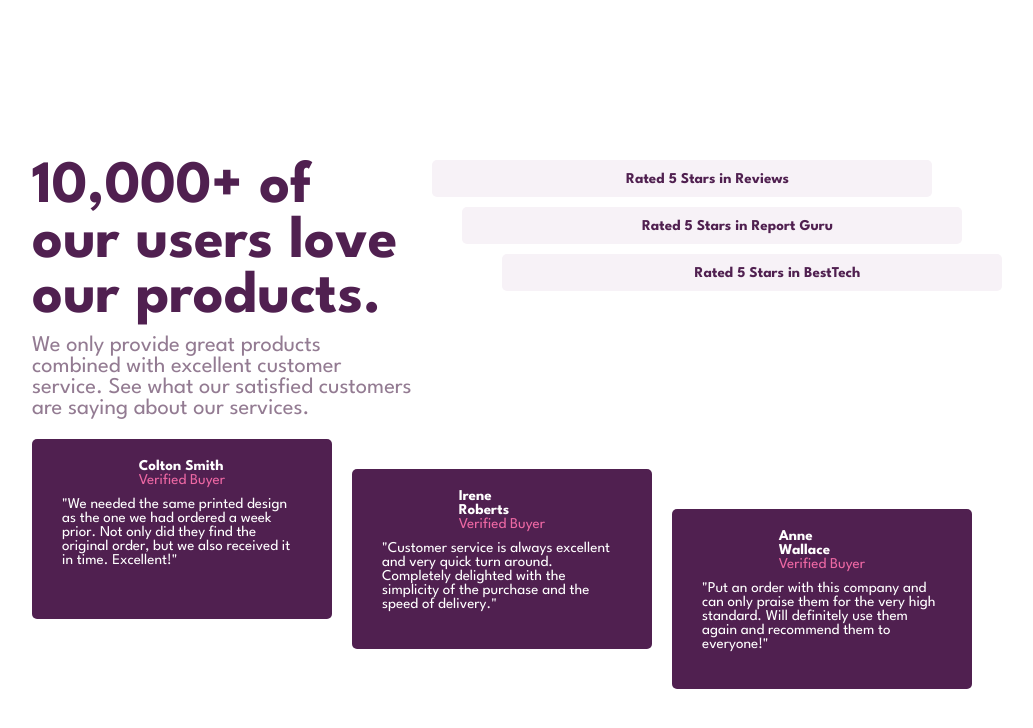
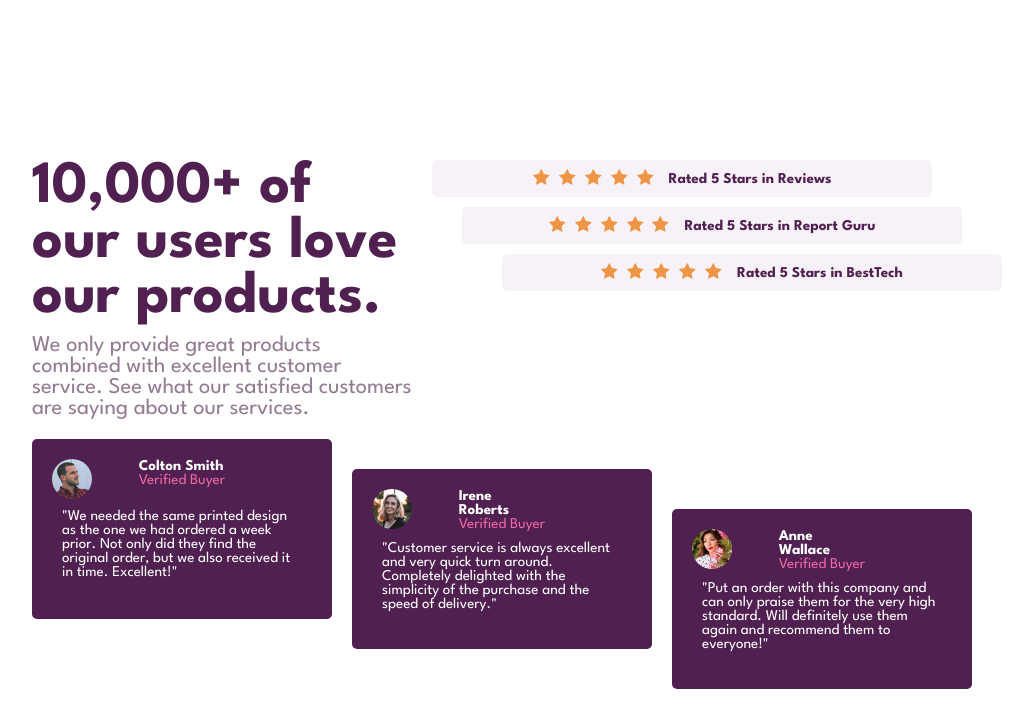
Before and after one commit to Megelado/social-proof-section-master, a plain HTML site: page index.html in a window 1280 px wide. Shown: the whole page, without its empty margins (118-1151 px from the left). Drawn offline with Linux system fonts and the light colour scheme; the site is published under a folder, as on GitHub Pages, so addresses that start at the root find nothing.

Commit message:
Update index.html

```diff
--- a/index.html
+++ b/index.html
@@ -30,16 +30,16 @@
             </p>
           </div>
           <div>
-            <div class="avaliacao" id="item1"> <div class="star"><img src="/images/icon-star.svg" alt=""> <img src="/images/icon-star.svg" alt=""> <img src="/images/icon-star.svg" alt=""> <img src="/images/icon-star.svg" alt=""> <img src="/images/icon-star.svg" alt=""> </div> <div>Rated 5 Stars in Reviews</div></div>
-            <div class="avaliacao" id="item2"><div class="star"><img src="/images/icon-star.svg" alt=""> <img src="/images/icon-star.svg" alt=""> <img src="/images/icon-star.svg" alt=""> <img src="/images/icon-star.svg" alt=""> <img src="/images/icon-star.svg" alt=""></div> <div>Rated 5 Stars in Report Guru</div></div>
-            <div class="avaliacao" id="item3"><div class="star"><img src="/images/icon-star.svg" alt=""> <img src="/images/icon-star.svg" alt=""> <img src="/images/icon-star.svg" alt=""> <img src="/images/icon-star.svg" alt=""> <img src="/images/icon-star.svg" alt=""></div><div>Rated 5 Stars in BestTech</div></div>
+            <div class="avaliacao" id="item1"> <div class="star"><img src="./images/icon-star.svg" alt=""> <img src="./images/icon-star.svg" alt=""> <img src="./images/icon-star.svg" alt=""> <img src="./images/icon-star.svg" alt=""> <img src="./images/icon-star.svg" alt=""> </div> <div>Rated 5 Stars in Reviews</div></div>
+            <div class="avaliacao" id="item2"><div class="star"><img src="./images/icon-star.svg" alt=""> <img src="./images/icon-star.svg" alt=""> <img src="./images/icon-star.svg" alt=""> <img src="./images/icon-star.svg" alt=""> <img src="./images/icon-star.svg" alt=""></div> <div>Rated 5 Stars in Report Guru</div></div>
+            <div class="avaliacao" id="item3"><div class="star"><img src="./images/icon-star.svg" alt=""> <img src="./images/icon-star.svg" alt=""> <img src="./images/icon-star.svg" alt=""> <img src="./images/icon-star.svg" alt=""> <img src="./images/icon-star.svg" alt=""></div><div>Rated 5 Stars in BestTech</div></div>
 
           </div>
         </header>
         <div class="card">
           <div class="comentario" id="comentario1">
             <div class="user">
-              <img class="image" src="/images/image-colton.jpg" alt="">
+              <img class="image" src="./images/image-colton.jpg" alt="">
               <div>
                 <strong>Colton Smith</strong>
                 <span>Verified Buyer</span>
@@ -54,7 +54,7 @@
 
         <div class="comentario" id="comentario2">
           <div class="user">
-            <img class="image" src="/images/image-irene.jpg" alt="">
+            <img class="image" src="./images/image-irene.jpg" alt="">
               <div>
                 <strong>Irene Roberts</strong>
                 <span>Verified Buyer</span>
@@ -68,7 +68,7 @@
 
        <div class="comentario" id="comentario3">
           <div class="user">
-            <img class="image" src="/images/image-anne.jpg" alt="">
+            <img class="image" src="./images/image-anne.jpg" alt="">
             <div>
               <strong>Anne Wallace</strong>
               <span>Verified Buyer</span>
```
